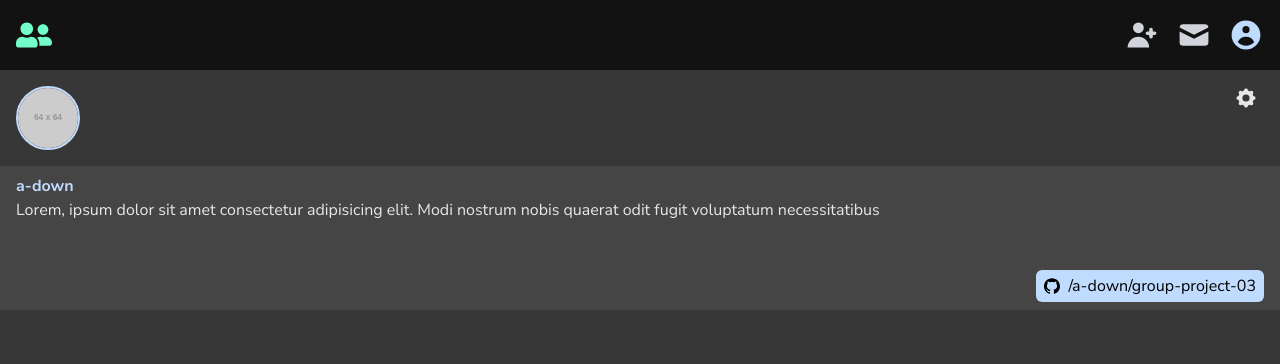
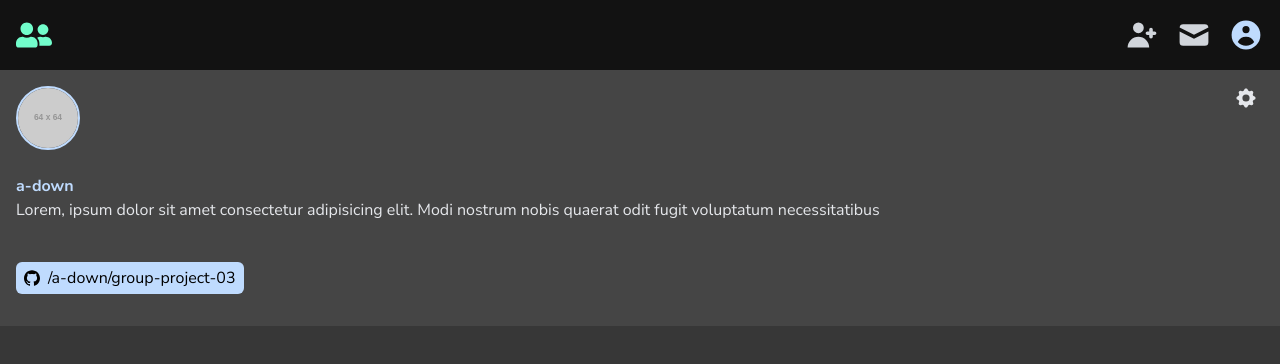
Before and after one commit to a-down/friends-db, a React (Create React App) app in the folder client/: page /profile in a window 1280 px wide. Shown: the top 364 px of the page. Built offline with nearby package versions, Linux system fonts and the light colour scheme.

Commit message:
profile page edits

```diff
--- a/client/src/pages/ProfilePage.jsx
+++ b/client/src/pages/ProfilePage.jsx
@@ -10,16 +10,16 @@ export default function Profile() {
 
       <Header />
 
-      <div className=" bg-dark-gray flex justify-between gap-6 p-4">
+      <div className=" bg-[#454545] flex justify-between gap-6 p-4">
         <img src="https://placehold.co/64" className=" rounded-full border-2 border-blue-200 max-w-[64px] max-h-[64px]" />
         <HiCog className=' text-2xl text-gray-200 mx-1.5'/>
       </div>
 
-      <div className='w-full bg-[#454545] px-4 py-2 mb-20'>
+      <div className='w-full bg-[#454545] px-4 py-2 mb-20 pb-8'>
         <p className='font-bold text-blue-200'>a-down</p>
         <p className='text-gray-200'>Lorem, ipsum dolor sit amet consectetur adipisicing elit. Modi nostrum nobis quaerat odit fugit voluptatum necessitatibus</p>
 
-        <a href='' className=' flex w-fit items-center gap-2 py-1 px-2 bg-blue-200 rounded-md ml-auto mr-0 mt-12'>
+        <a href='' className=' flex w-fit items-center gap-2 py-1 px-2 bg-blue-200 rounded-md mt-10'>
           <SiGithub /> /a-down/group-project-03
         </a>
       </div>
```
